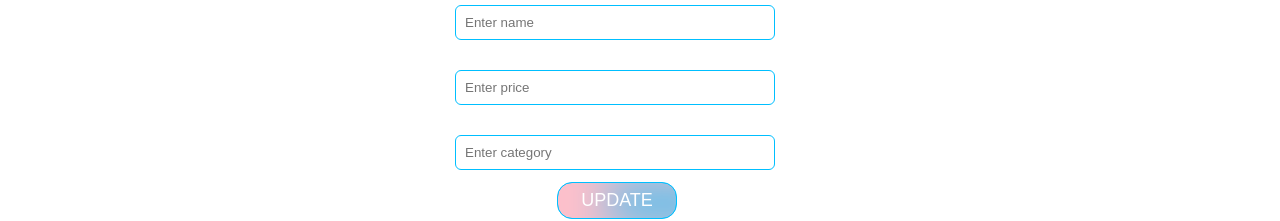
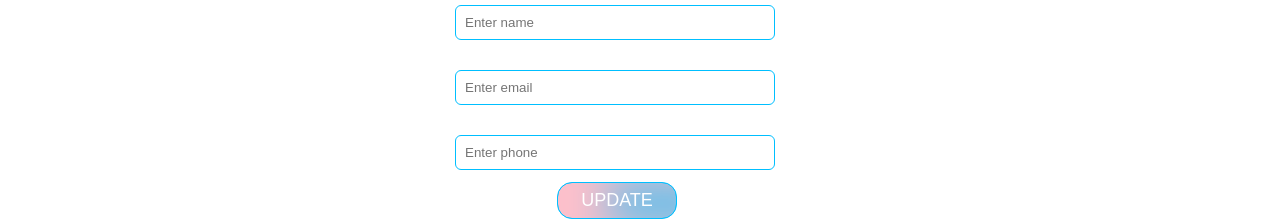
Before and after one commit to Parshuu-Hub/mindful-frontend, a React (Create React App) app: page /update/1 in a window 1280 px wide. Shown: the part 145-366 px from the top of the page. Built offline with nearby package versions, Linux system fonts and the light colour scheme; no server answers; sample sign-in values are in the browser's storage.

Commit message:
change in UpdateUser

```diff
--- a/src/components/UpdateUser.js
+++ b/src/components/UpdateUser.js
@@ -1,5 +1,4 @@
 import { useEffect, useState } from "react";
-// import { useNavigate } from "react-router-dom";
 import {useParams,useNavigate} from 'react-router-dom';
 
 export const UpdateUser = () => {
@@ -71,7 +70,7 @@ export const UpdateUser = () => {
         value={email}
         onChange={(e) => setEmail(e.target.value)}
         type="text"
-        placeholder="Enter price"
+        placeholder="Enter email"
       />
 
       <input
@@ -79,7 +78,7 @@ export const UpdateUser = () => {
         value={phone}
         onChange={(e) => setPhone(e.target.value)}
         type="text"
-        placeholder="Enter category"
+        placeholder="Enter phone"
       />
 
       <button onClick={updateUser} className="updateProductBtn" type="button">
```
